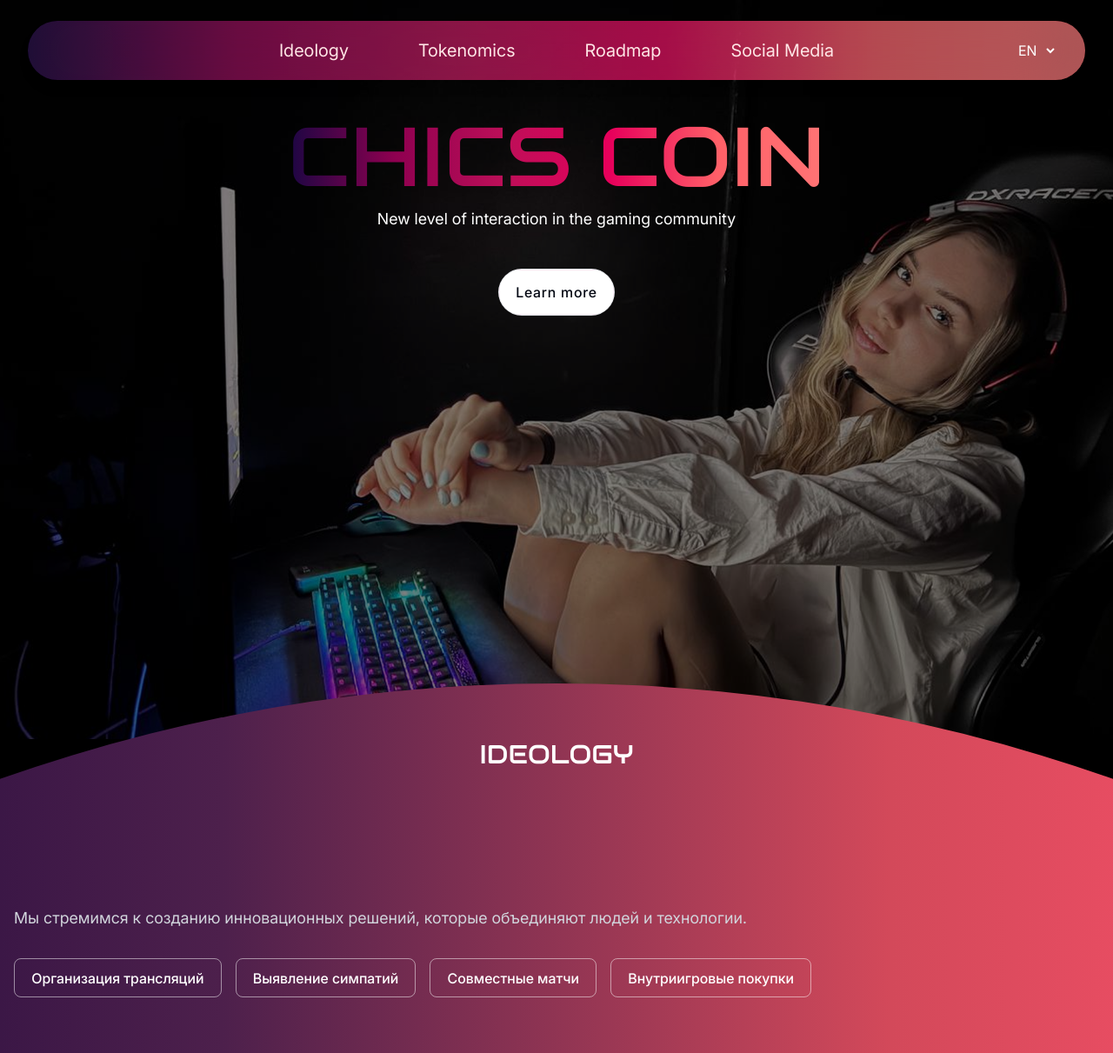
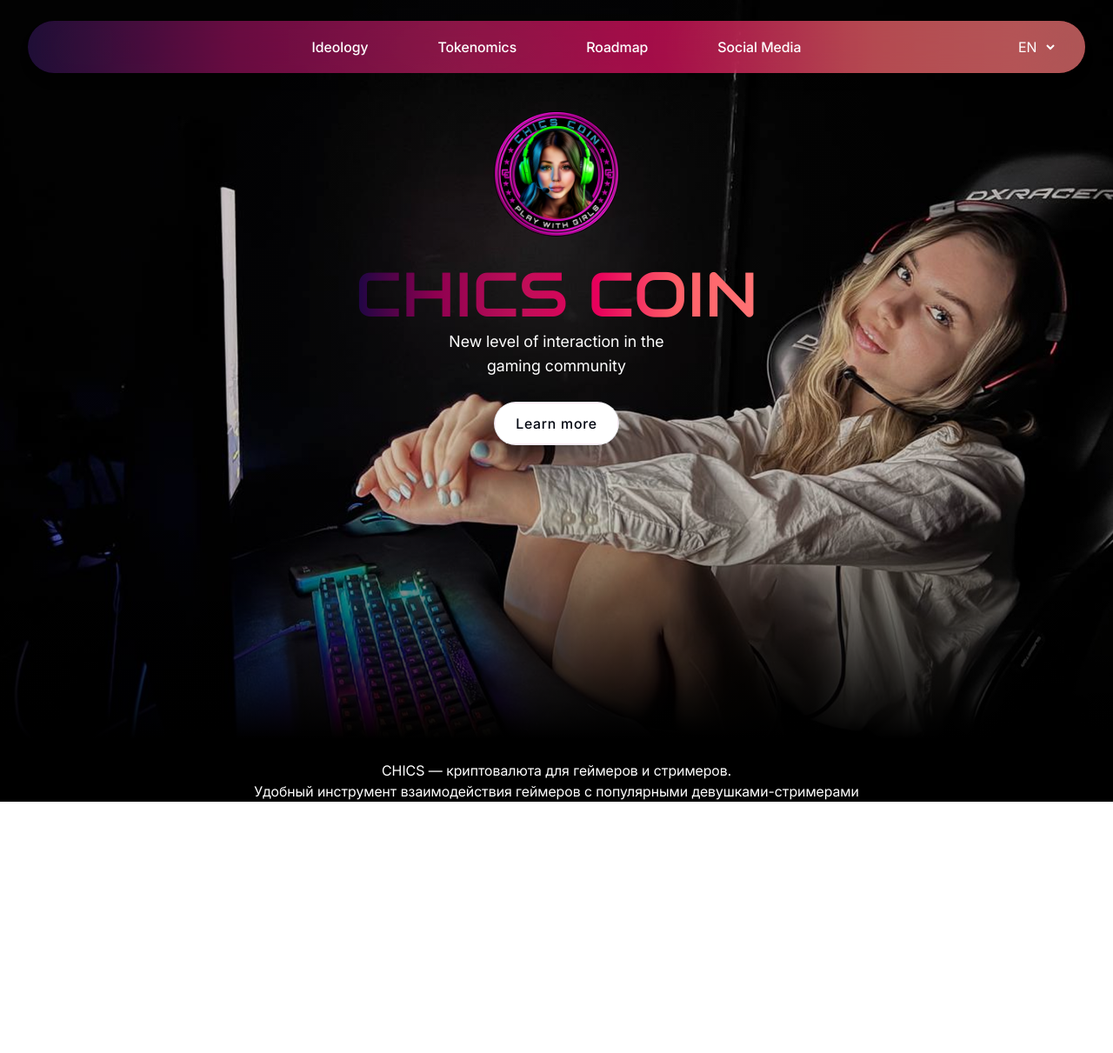
Before and after one commit to ns-morozova/chicscoin, a React (Vite) app: page / in a window 1280 px wide. Shown: the whole page at 87% size. After the commit the page ends 922 px from the top, so only its background shows below. Built offline with nearby package versions, Linux system fonts and the light colour scheme.

Commit message:
fixed styles (hero, navbar)

```diff
--- a/src/components/Button/Button.tsx
+++ b/src/components/Button/Button.tsx
@@ -9,7 +9,7 @@
 
 const Button: React.FC<ButtonProps> = ({ href, onClick, className, children }) => {
     const baseClasses =
-        'group relative h-[52px] flex items-center justify-center overflow-hidden rounded-full bg-white px-6 py-3.5 text-base font-medium tracking-wider text-gray-950 shadow-sm ring-1 ring-gray-200 transition-colors duration-300 hover:border-pink-500/50 hover:text-pink-700 hover:ring-pink-300';
+        'group relative flex items-center justify-center overflow-hidden rounded-full bg-white px-4 py-2 md:px-6 md:py-3 text-sm md:text-base font-medium tracking-wider text-gray-950 shadow-sm ring-1 ring-gray-200 transition-colors duration-300 hover:border-pink-500/50 hover:text-pink-700 hover:ring-pink-300';
 
     return href ? (
         // Если передан href, рендерим ссылку <a>
--- a/src/index.css
+++ b/src/index.css
@@ -50,7 +50,7 @@
 }
 
 a {
-  font-weight: 400;
+  /* font-weight: 400; */
   /* color: #646cff; */
   text-decoration: inherit;
 }
@@ -75,9 +75,9 @@
 button {
   /* border-radius: 8px; */
   /* border: 1px solid transparent; */
-  padding: 0.6em 1.2em;
-  font-size: 1em;
-  font-weight: 500;
+  /* padding: 0.6em 1.2em; */
+  /* font-size: 1em; */
+  /* font-weight: 500; */
   font-family: inherit;
   /* background-color: #1a1a1a; */
   cursor: pointer;
--- a/src/marketing/Navbar.tsx
+++ b/src/marketing/Navbar.tsx
@@ -30,9 +30,9 @@
                             zIndex: -1,
                         }}
                     ></div>
-                    <div className="relative bg-gray-200/5 backdrop-blur-2xl flex items-center justify-end p-2 sm:p-3 md:p-4 lg:justify-center lg:py-5">
+                    <div className="relative bg-gray-200/5 backdrop-blur-2xl flex items-center justify-end px-3 py-2 sm:px-4 sm:py-3 md:px-5 md:py-3.5 lg:justify-center lg:py-4.5">
                         {/* Логотип */}
-                        <div className="lg:hidden absolute left-2 sm:left-3 lg:left-2 flex lg:flex-1">
+                        <div className="lg:hidden absolute left-1.5 sm:left-2 flex lg:flex-1">
                             <a href="#" className="-m-1.5 p-1.5">
                                 <span className="sr-only">{t('navbar.logo')}</span>
                                 <div className="w-8 sm:w-10 md:w-11 lg:w-16 h-auto rounded-full overflow-hidden">
@@ -58,28 +58,28 @@
                         </div>
 
                         {/* Десктопное меню */}
-                        <div className="hidden text-xl font-medium text-[#FFE6E6] lg:flex lg:gap-x-14 xl:gap-x-20">
+                        <div className="hidden text-base font-medium text-white lg:flex lg:gap-x-14 xl:gap-x-20">
                             <a
                                 href="#home"
-                                className="hover:text-[#FFB4B4] transition-colors"
+                                className="hover:text-[#FFE6E6] transition-colors"
                             >
                                 {t('navbar.menu.home')}
                             </a>
                             <a
                                 href="#about"
-                                className="hover:text-[#FFB4B4] transition-colors"
+                                className="hover:text-[#FFE6E6] transition-colors"
                             >
                                 {t('navbar.menu.about')}
                             </a>
                             <a
                                 href="#services"
-                                className="hover:text-[#FFB4B4] transition-colors"
+                                className="hover:text-[#FFE6E6] transition-colors"
                             >
                                 {t('navbar.menu.services')}
                             </a>
                             <a
                                 href="#contact"
-                                className="hover:text-[#FFB4B4] transition-colors"
+                                className="hover:text-[#FFE6E6] transition-colors"
                             >
                                 {t('navbar.menu.contact')}
                             </a>
@@ -116,28 +116,28 @@
                     </div>
                     <div className="mt-6 flow-root">
                         <div className="-my-6 divide-y divide-gray-500/25">
-                            <div className="space-y-2 py-6">
+                            <div className="font-medium text-base space-y-2 py-6">
                                 <a
                                     href="#home"
-                                    className="-mx-3 block rounded-lg px-3 py-2 text-base/7 font-semibold text-white hover:bg-gray-800 transition-colors"
+                                    className="-mx-3 block rounded-lg px-3 py-2 text-white hover:bg-gray-800 transition-colors"
                                 >
                                     {t('navbar.menu.home')}
                                 </a>
                                 <a
                                     href="#about"
-                                    className="-mx-3 block rounded-lg px-3 py-2 text-base/7 font-semibold text-white hover:bg-gray-800 transition-colors"
+                                    className="-mx-3 block rounded-lg px-3 py-2 text-white hover:bg-gray-800 transition-colors"
                                 >
                                     {t('navbar.menu.about')}
                                 </a>
                                 <a
                                     href="#services"
-                                    className="-mx-3 block rounded-lg px-3 py-2 text-base/7 font-semibold text-white hover:bg-gray-800 transition-colors"
+                                    className="-mx-3 block rounded-lg px-3 py-2 text-white hover:bg-gray-800 transition-colors"
                                 >
                                     {t('navbar.menu.services')}
                                 </a>
                                 <a
                                     href="#contact"
-                                    className="-mx-3 block rounded-lg px-3 py-2 text-base/7 font-semibold text-white hover:bg-gray-800 transition-colors"
+                                    className="-mx-3 block rounded-lg px-3 py-2 text-white hover:bg-gray-800 transition-colors"
                                 >
                                     {t('navbar.menu.contact')}
                                 </a>
--- a/src/sections/HeroSection.tsx
+++ b/src/sections/HeroSection.tsx
@@ -6,16 +6,34 @@
     const { t } = useTranslation();
     return (
         <section className="relative w-full">
-            {/* <img
-                src="/images/banner.png"
-                alt="Hero Banner"
-                className="w-full h-auto rounded-lg shadow-lg"
+            <div className="sm:hidden h-20"></div>
+            <div
+                className="relative w-full h-80 bg-bottom-right mb-6 sm:bg-center sm:pt-24 sm:h-[450px] md:h-[650px] md:pt-28 lg:h-[750px] lg:pt-32 xl:h-[850px] 2xl:h-[1000px]"
+                style={{
+                    backgroundImage: "url('/images/banner.png')",
+                    backgroundSize: 'cover',
+                    backgroundRepeat: 'no-repeat',
+                }}
+            >
+                <div
+                    className="absolute inset-0 w-full h-full"
+                    style={{
+                        background: 'linear-gradient(to bottom, rgba(0, 0, 0, 0.2) 70%, rgba(0, 0, 0, 1))',
+                    }}
+                >
+                </div>
+                <div className="relative flex flex-col sm:items-center gap-5 px-4 md:gap-7 lg:px-8 z-20">
+                    <div className="hidden lg:block w-20 sm:w-24 md:w-28 lg:w-32 xl:w-36 h-auto rounded-full overflow-hidden">
+                        <img
+                            alt={t('navbar.logo')}
+                            src="/images/chiks-coin.png"
+                            className="w-full h-auto object-cover"
                         />
-            <div className="absolute inset-0 w-full h-full bg-black/50"></div>
+                    </div>
 
-            <div className="flex flex-col items-center gap-1 absolute left-1/2 -translate-1/2 top-1/2 lg:top-1/4">
+                    <div className="w-full flex flex-col gap-2 sm:items-center sm:gap-3 md:gap-0">
                         <h1
-                    className="relative font-audiowide font-bold text-center uppercase text-nowrap text-3xl md:text-6xl lg:text-7xl xl:text-8xl"
+                            className="font-audiowide font-bold sm:text-center uppercase text-nowrap text-3xl md:text-6xl lg:text-7xl"
                             style={{
                                 background: 'linear-gradient(90deg, #1B0643, #8F0050, #BC0F58, #E7005B, #FF6068, #FF7475)',
                                 WebkitBackgroundClip: 'text',
@@ -25,39 +43,12 @@
                         >
                             {t('hero.title')}
                         </h1>
-                <p className="text-white text-center text-sm md:text-base lg:text-lg">
+                        <p className="text-white sm:text-center text-sm w-1/2 sm:w-1/3 md:w-1/4 md:text-base lg:text-lg">
                             {t('hero.description')}
                         </p>
-                <Button className="max-w-max mt-6 lg:mt-10">{t('hero.button')}</Button>
+                    </div>
 
-            </div> */}
-
-            <div
-                className="relative w-full h-80 mb-40 sm:h-[450px] md:h-[600px] md:mb-32 lg:h-[750px] xl:h-[850px] 2xl:h-[1000px] 2xl:mb-20 4xl:mb-16"
-                style={{
-                    backgroundImage: "url('/images/banner.png')",
-                    backgroundSize: 'cover',
-                    backgroundPosition: 'center',
-                    backgroundRepeat: 'no-repeat',
-                }}
-            >
-                <div className="absolute inset-0 w-full h-full bg-black/50"></div>
-                <div className="relative flex flex-col items-center gap-1 pt-24 sm:pt-32 z-20">
-                    <h1
-                        className="font-audiowide font-bold text-center uppercase text-nowrap text-3xl md:text-6xl lg:text-7xl xl:text-8xl"
-                        style={{
-                            background: 'linear-gradient(90deg, #1B0643, #8F0050, #BC0F58, #E7005B, #FF6068, #FF7475)',
-                            WebkitBackgroundClip: 'text',
-                            backgroundClip: 'text',
-                            color: 'transparent',
-                        }}
-                    >
-                        {t('hero.title')}
-                    </h1>
-                    <p className="text-white text-center text-sm md:text-base lg:text-lg">
-                        {t('hero.description')}
-                    </p>
-                    <Button className="max-w-max mt-6 lg:mt-10">{t('hero.button')}</Button>
+                    <Button className="max-w-max">{t('hero.button')}</Button>
 
                 </div>
             </div>
--- a/src/sections/Ideology.tsx
+++ b/src/sections/Ideology.tsx
@@ -4,46 +4,21 @@
 const Ideology: React.FC = () => {
     const { t } = useTranslation();
     return (
-        <section
-            className="relative mt-10"
-            style={{
-                background: 'linear-gradient(90deg, #430030 0%, #18053A 20%, #4D204C 40%, #D3495A 60%, #FF516B 75%, #FF6C78 90%, #160438 100%)',
-            }}
-        >
-            {/* Полукруг */}
-            <div
-                className="absolute top-0 left-1/2 -translate-x-1/2 w-[300%] aspect-square rounded-full overflow-hidden -mt-48 z-10"
-            >
-                <div
-                    className="w-full h-full"
-                    style={{
-                        background: 'linear-gradient(90deg, #430030 0%, #18053A 20%, #4D204C 40%, #D3495A 60%, #FF516B 75%, #FF6C78 90%, #160438 100%)', // Градиент для круга
-                    }}
-                ></div>
-            </div>
+        <section className="">
 
-            <div className="max-w-7xl mx-auto px-4 py-16 relative z-20">
-                <h2 className="absolute -top-32 left-1/2 -translate-x-1/2 font-audiowide uppercase text-3xl text-white mb-4">
-                    {t('ideology.title')}
-                </h2>
-                <p className="text-lg text-gray-300 mb-8">
-                    Мы стремимся к созданию инновационных решений, которые объединяют людей и технологии.
+            <div className="max-w-7xl mx-auto">
+                <div className="lg:hidden mx-auto mb-6 w-20 sm:w-24 md:w-28 h-auto rounded-full overflow-hidden">
+                    <img
+                        alt={t('navbar.logo')}
+                        src="/images/chiks-coin.png"
+                        className="w-full h-auto object-cover"
+                    />
+                </div>
+                <p className="text-white text-center">
+                    CHICS — криптовалюта для геймеров и стримеров. <br></br> Удобный инструмент взаимодействия геймеров
+                    с популярными девушками-стримерами
                 </p>
 
-                <div className="flex flex-wrap gap-4">
-                    <button className="bg-transparent border border-white/50 hover:bg-white/20 text-white hover:text-black rounded-lg px-4 py-2">
-                        Организация трансляций
-                    </button>
-                    <button className="bg-transparent border border-white/50 hover:bg-white/20 text-white hover:text-black rounded-lg px-4 py-2">
-                        Выявление симпатий
-                    </button>
-                    <button className="bg-transparent border border-white/50 hover:bg-white/20 text-white hover:text-black rounded-lg px-4 py-2">
-                        Совместные матчи
-                    </button>
-                    <button className="bg-transparent border border-white/50 hover:bg-white/20 text-white hover:text-black rounded-lg px-4 py-2">
-                        Внутриигровые покупки
-                    </button>
-                </div>
             </div>
         </section>
     );
--- a/src/sections/index.ts
+++ b/src/sections/index.ts
@@ -1,3 +1,2 @@
 export { default as HeroSection } from './HeroSection';
 export { default as Ideology } from './Ideology';
-// export { default as FeaturesSection } from './FeaturesSection';
```
Lines whose indentation alone changed are shown as unchanged.
